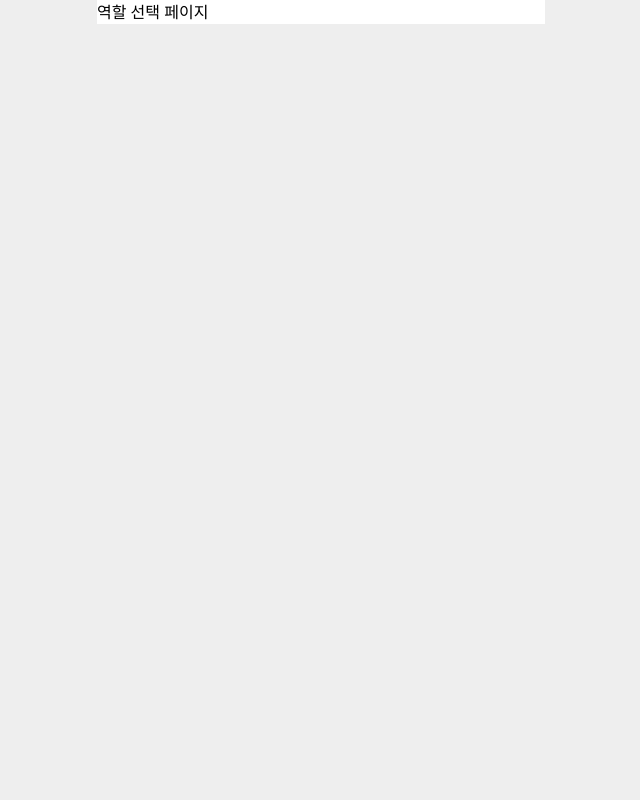
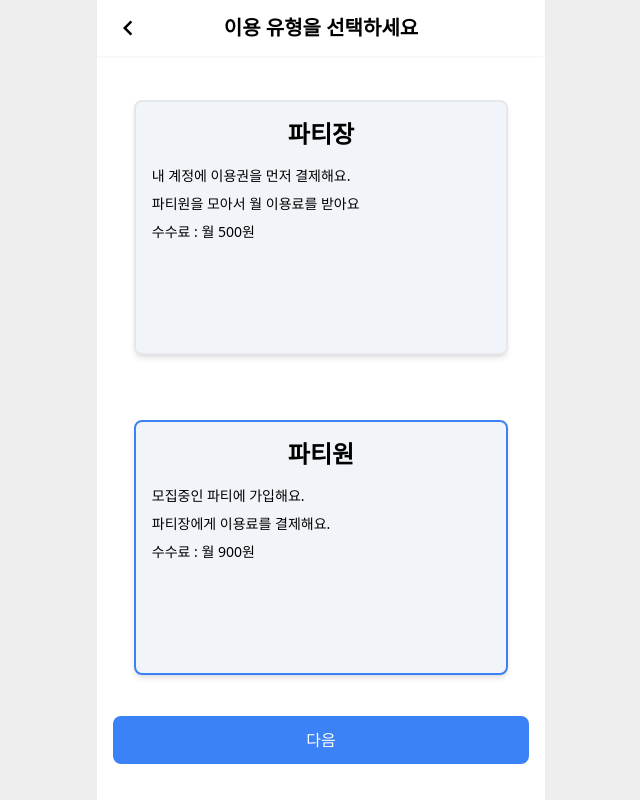
Before and after one commit to frontWeb-dev/watch-together, a Next.js app: page /select-role in a window 1280 px wide. Shown: the whole page, without its empty margins (319-959 px from the left). Built offline with nearby package versions, Linux system fonts and the light colour scheme.

Commit message:
feat: 역할 선택 페이지

```diff
--- /dev/null
+++ b/app/enter/page.tsx
@@ -0,0 +1,30 @@
+"use client";
+import { useRouter } from "next/navigation";
+import Button from "@/components/Button";
+
+export default function Page() {
+  const router = useRouter();
+
+  return (
+    <div className="flex h-screen w-full flex-col justify-center overflow-hidden p-4">
+      <div className="flex flex-col">
+        <h1 className="mb-8 text-3xl font-bold">
+          같이 봐요, <br /> 가치와치!
+        </h1>
+
+        <div className="mb-8 space-y-2">
+          <p>
+            더 이상 비싼 비용으로
+            <br /> OTT 서비스를 이용하지 마세요.
+          </p>
+          <p>
+            같이 보면 부담 없는 가격에
+            <br />
+            같이 보는 가치, 가치 와치!
+          </p>
+        </div>
+        <Button onclick={() => router.push("/sign-in")} text="Get Start" common large />
+      </div>
+    </div>
+  );
+}
--- a/app/page.tsx
+++ b/app/page.tsx
@@ -1,30 +1,14 @@
 "use client";
 import { useRouter } from "next/navigation";
 import Button from "@/components/Button";
+import Header from "@/components/Header";
 
 export default function Page() {
   const router = useRouter();
 
   return (
-    <div className="flex h-screen w-full flex-col justify-center overflow-hidden p-4">
-      <div className="flex flex-col">
-        <h1 className="mb-8 text-3xl font-bold">
-          같이 봐요, <br /> 가치와치!
-        </h1>
-
-        <div className="mb-8 space-y-2">
-          <p>
-            더 이상 비싼 비용으로
-            <br /> OTT 서비스를 이용하지 마세요.
-          </p>
-          <p>
-            같이 보면 부담 없는 가격에
-            <br />
-            같이 보는 가치, 가치 와치!
-          </p>
-        </div>
-        <Button onclick={() => router.push("/sign-in")} text="Get Start" common large />
-      </div>
+    <div>
+      <Header title="파티 목록" />
     </div>
   );
 }
--- a/app/select-role/page.tsx
+++ b/app/select-role/page.tsx
@@ -1,3 +1,58 @@
+"use client";
+
+import { useState } from "react";
+import Button from "@/components/Button";
+import Header from "@/components/Header";
+import { joinClass } from "@/libs/client/utils";
+import { useRouter } from "next/navigation";
+
 export default function Page() {
-  return <div>역할 선택 페이지</div>;
+  const router = useRouter();
+  const [isLeader, setIsLeader] = useState(false);
+  const nextSelect = () => {
+    // state에 role 담아서 보내기 {state: {role: isLeader}}
+    router.push("/select-service");
+  };
+  return (
+    <>
+      <Header title="이용 유형을 선택하세요" goBack="/" />
+
+      <div className="relative flex h-screen w-full flex-col items-center justify-around px-4 pb-4 pt-14">
+        <div
+          onClick={() => setIsLeader(true)}
+          className={joinClass(
+            "mt-6 h-[35%] w-[90%] cursor-pointer rounded-lg border-2 bg-slate-100 p-4 shadow-md hover:border-blue-500",
+            isLeader ? "border-blue-500" : ""
+          )}
+        >
+          <div className="flex h-full w-full flex-col">
+            <h3 className="mb-4 text-center text-2xl font-bold">파티장</h3>
+            <ul className="space-y-2 text-sm">
+              <li>내 계정에 이용권을 먼저 결제해요.</li>
+              <li>파티원을 모아서 월 이용료를 받아요</li>
+              <li>수수료 : 월 500원</li>
+            </ul>
+          </div>
+        </div>
+
+        <div
+          onClick={() => setIsLeader(false)}
+          className={joinClass(
+            "mt-6 h-[35%] w-[90%] cursor-pointer rounded-lg border-2 bg-slate-100 p-4 shadow-md hover:border-blue-500",
+            !isLeader ? "border-blue-500" : ""
+          )}
+        >
+          <div className="flex h-full w-full flex-col">
+            <h3 className="mb-4 text-center text-2xl font-bold">파티원</h3>
+            <ul className="space-y-2 text-sm">
+              <li>모집중인 파티에 가입해요.</li>
+              <li>파티장에게 이용료를 결제해요.</li>
+              <li>수수료 : 월 900원</li>
+            </ul>
+          </div>
+        </div>
+        <Button onClick={nextSelect} text="다음" common large />
+      </div>
+    </>
+  );
 }
--- a/components/Button.tsx
+++ b/components/Button.tsx
@@ -1,4 +1,4 @@
-import { joinClass } from '@/libs/client/utils';
+import { joinClass } from "@/libs/client/utils";
 
 interface ButtonProps {
   common?: boolean;
@@ -14,10 +14,11 @@ export default function Button({ large, common, text, onclick, ...rest }: Button
       onClick={onclick}
       {...rest}
       className={joinClass(
-        'relative rounded-full text-white',
-        large ? 'w-full py-3' : 'w-[48%] py-2',
-        common ? 'bg-blue-500' : 'bg-black'
-      )}>
+        "relative rounded-lg text-white",
+        large ? "w-full py-3" : "w-[48%] py-2",
+        common ? "bg-blue-500" : "bg-black"
+      )}
+    >
       {text}
     </button>
   );
```
Also changed, not shown: app/select-service/page.tsx (renamed from app/select-role/[service]/page.tsx).
